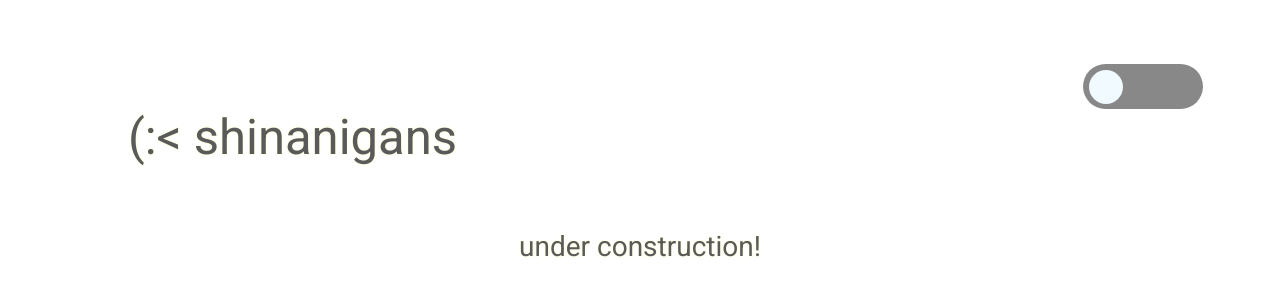
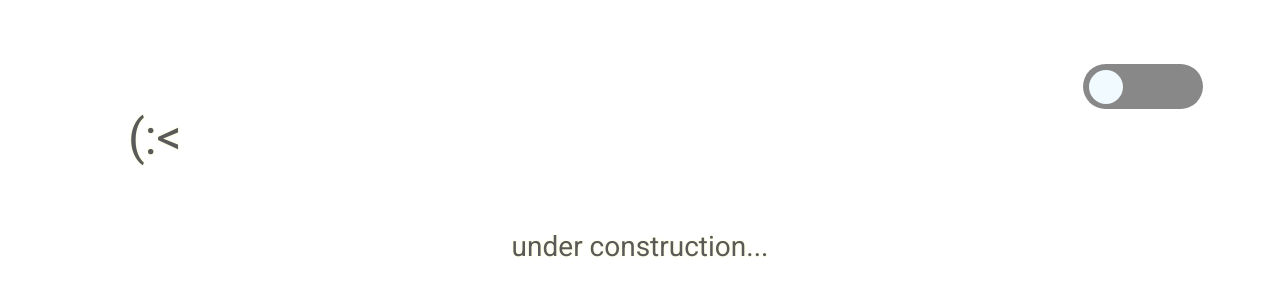
Before and after one commit to steventanyang/stevenyang, a React (Create React App) app: page /shinanigans in a window 1280 px wide. Shown: the top 300 px of the page. Built offline with nearby package versions, Linux system fonts and the light colour scheme.

Commit message:
headings

```diff
--- a/src/components/Love.js
+++ b/src/components/Love.js
@@ -48,7 +48,7 @@ export default function Love() {
       </div>
       <div className='description-container' >
         <div className='description' style={{ color: theme === 'light' ? '#5A5A5A': '#FEFFDD'}}>
-          under construction!
+          under construction...
         </div>
       </div>
     </PageWrap>
--- a/src/components/Shinanigans.js
+++ b/src/components/Shinanigans.js
@@ -44,11 +44,11 @@ export default function Shinanigans() {
 
 
       <div className='title-container'>
-        <Link to='/' style={{ textDecoration: "none"}}><Title> (:&lt; shinanigans</Title></Link>
+        <Link to='/' style={{ textDecoration: "none"}}><Title> (:&lt; </Title></Link>
       </div>
       <div className='description-container' >
         <div className='description' style={{ color: theme === 'light' ? '#5A5A5A': '#FEFFDD'}}>
-          under construction!
+          under construction...
         </div>
       </div>
     </PageWrap>
```
